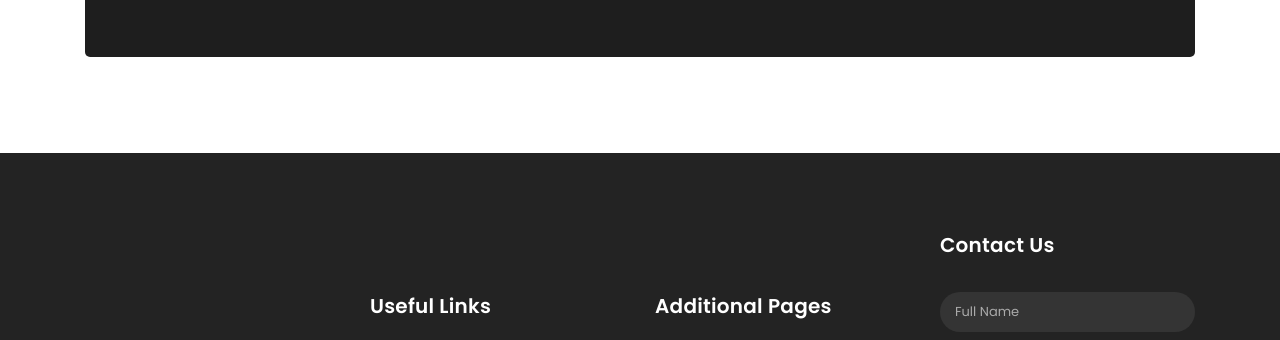
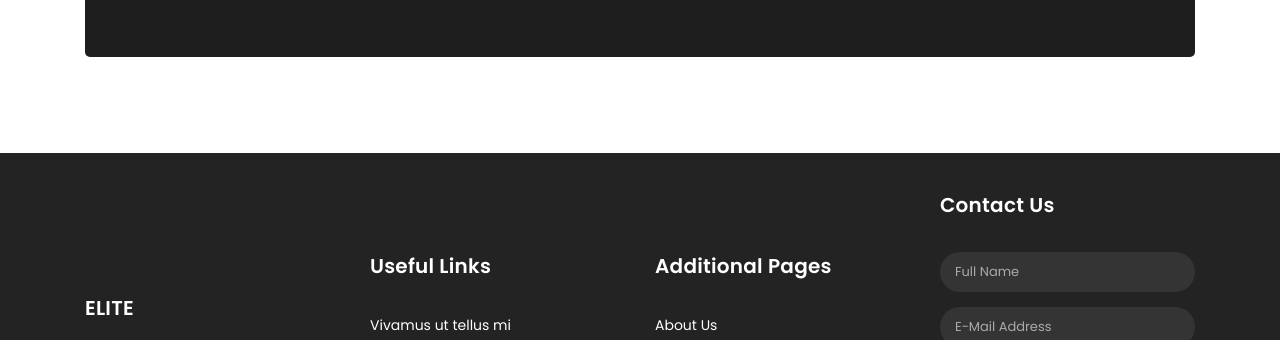
Before and after one commit to drewsv66/car-dealer-website-template-5_17, a plain HTML site: page index.html in a window 1280 px wide. Shown: the part 3789-4129 px from the top of the page. Drawn offline with Linux system fonts and the light colour scheme.

Commit message:
footer padding

```diff
--- a/assets/css/style.css
+++ b/assets/css/style.css
@@ -1031,7 +1031,7 @@ ul.slick-dots {
 
 footer {
   background-color: #232323;
-  padding: 80px 0px;
+  padding: 40px 0px;
   color: #fff;
 }
 
```
